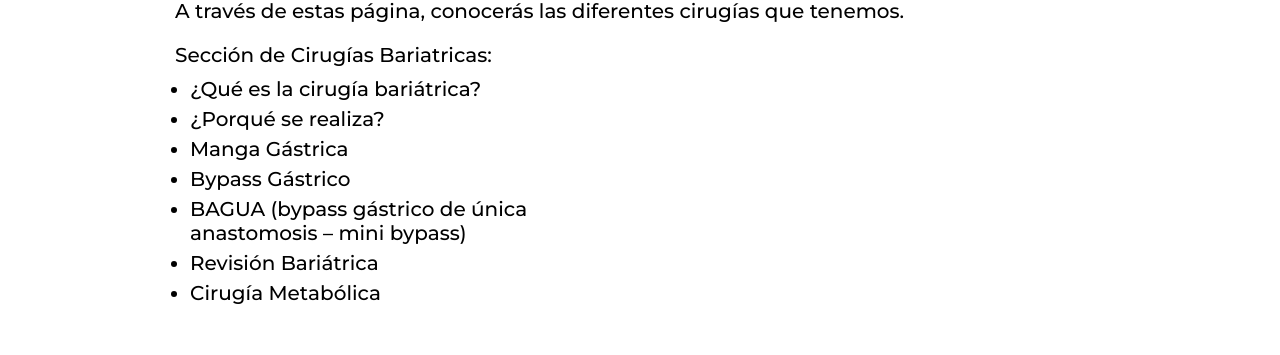
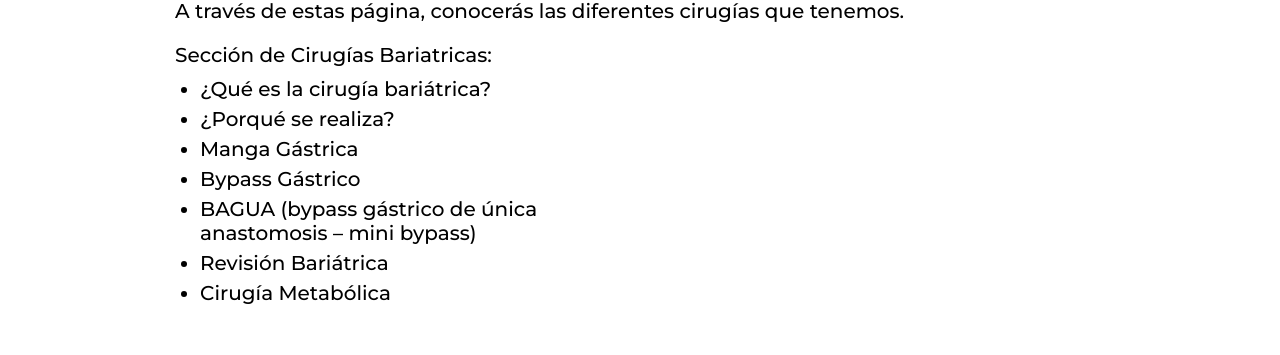
Before and after one commit to Camlo01/dr-herrera-website, a React (Vite) app: page /Cirugias in a window 1280 px wide. Shown: the part 325-680 px from the top of the page. Built offline with nearby package versions, Linux system fonts and the light colour scheme.

Commit message:
Improve padding in ul section

```diff
--- a/src/pages/surgeries/sections/introduction/introduction.css
+++ b/src/pages/surgeries/sections/introduction/introduction.css
@@ -17,7 +17,7 @@
 
 .introduction-section .content-section ul {
     margin: 0 auto;
-    padding-left: 15px;
+    padding-left: 25px;
 }
 
 .introduction-section .content-section ul li {
```
